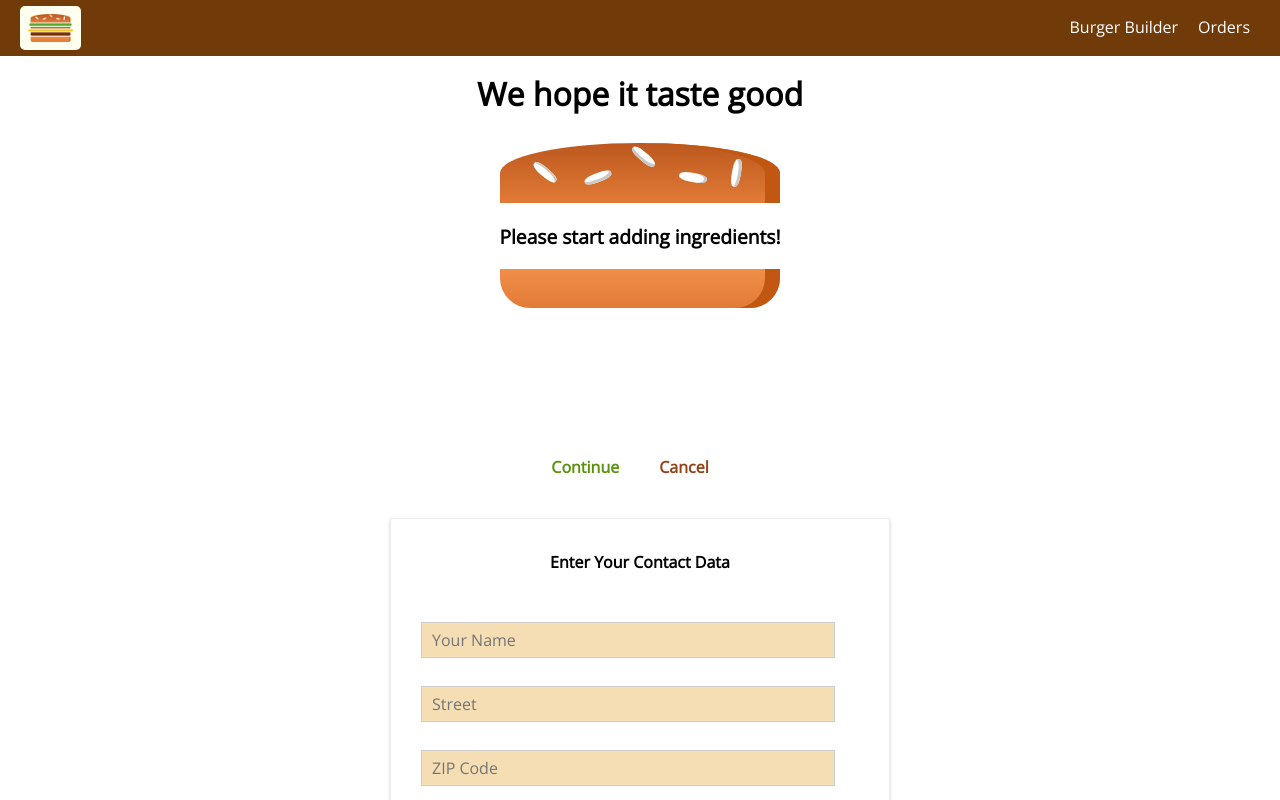
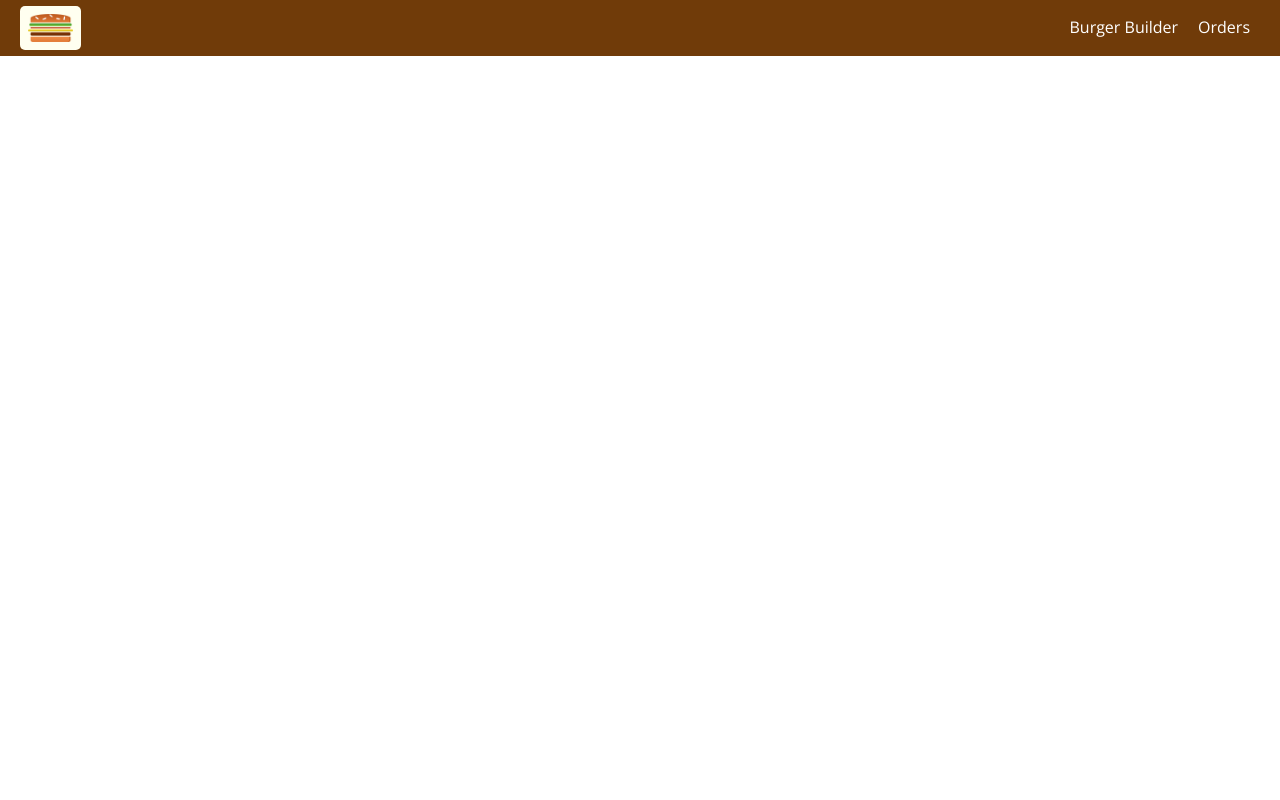
Before and after one commit to xugetsu/Burger-Builder, a React app: page /Checkout/contact-data in a window 1280 px wide. Shown: the top 800 px of the page. Built offline with nearby package versions, Linux system fonts and the light colour scheme.

Commit message:
Modifying the route path name

```diff
--- a/src/App.js
+++ b/src/App.js
@@ -8,10 +8,10 @@ class App extends Component {
   render() {
     return (
       <Layout>
+          <Route path='/burger-builder' exact component = {BurgerBuilder}/>
         <Switch>
-          <Route path='/' exact component = {BurgerBuilder}/>
-          <Route path='/Checkout' component = {Checkout}/>
-          <Route path='/orders' component = {Orders}/>
+          <Route path='/burger-builder/Checkout' component = {Checkout}/>
+          <Route path='/burger-builder/orders' component = {Orders}/>
         </Switch>
       </Layout>
     );
--- a/src/components/Navigation/NavigationItems/NavigationItems.jsx
+++ b/src/components/Navigation/NavigationItems/NavigationItems.jsx
@@ -5,8 +5,8 @@ import NavigationItem from './NavigationItem/NavigationItem';
 
 const navigationItems = () => (
     <ul className={classes.NavigationItems}>
-        <NavigationItem link='/' exact={true}>Burger Builder</NavigationItem>
-        <NavigationItem link='/orders'>Orders</NavigationItem>
+        <NavigationItem link='/burger-builder' exact={true}>Burger Builder</NavigationItem>
+        <NavigationItem link='/burger-builder/orders'>Orders</NavigationItem>
     </ul>
 );
 
--- a/src/containers/BurgerBuilder/BurgerBuilder.jsx
+++ b/src/containers/BurgerBuilder/BurgerBuilder.jsx
@@ -80,7 +80,7 @@ class BurgerBuilder extends Component {
         queryParams.push('totalPrice='+encodeURIComponent(this.state.totalPrice));
         const queryString = queryParams.join('&');
         this.props.history.push({
-            pathname: '/Checkout',
+            pathname: '/burger-builder/Checkout',
             search: "?" + queryString // A queryString string needs to be added here as the search value
                                 // it always begin with ? mark and then pairs of prop and value
                                 // in 'prop=value' form seperated by & symbol.
--- a/src/containers/Checkout/Checkout.jsx
+++ b/src/containers/Checkout/Checkout.jsx
@@ -23,7 +23,7 @@ class Checkout extends Component{
         //console.log('[checkout]',this.props);
     }
     checkoutContinedHandler = () => {
-        this.props.history.replace('/Checkout/contact-data');
+        this.props.history.replace('/burger-builder/Checkout/contact-data');
     }
     checkoutCanceledHandler = () => {
         this.props.history.goBack();
```
